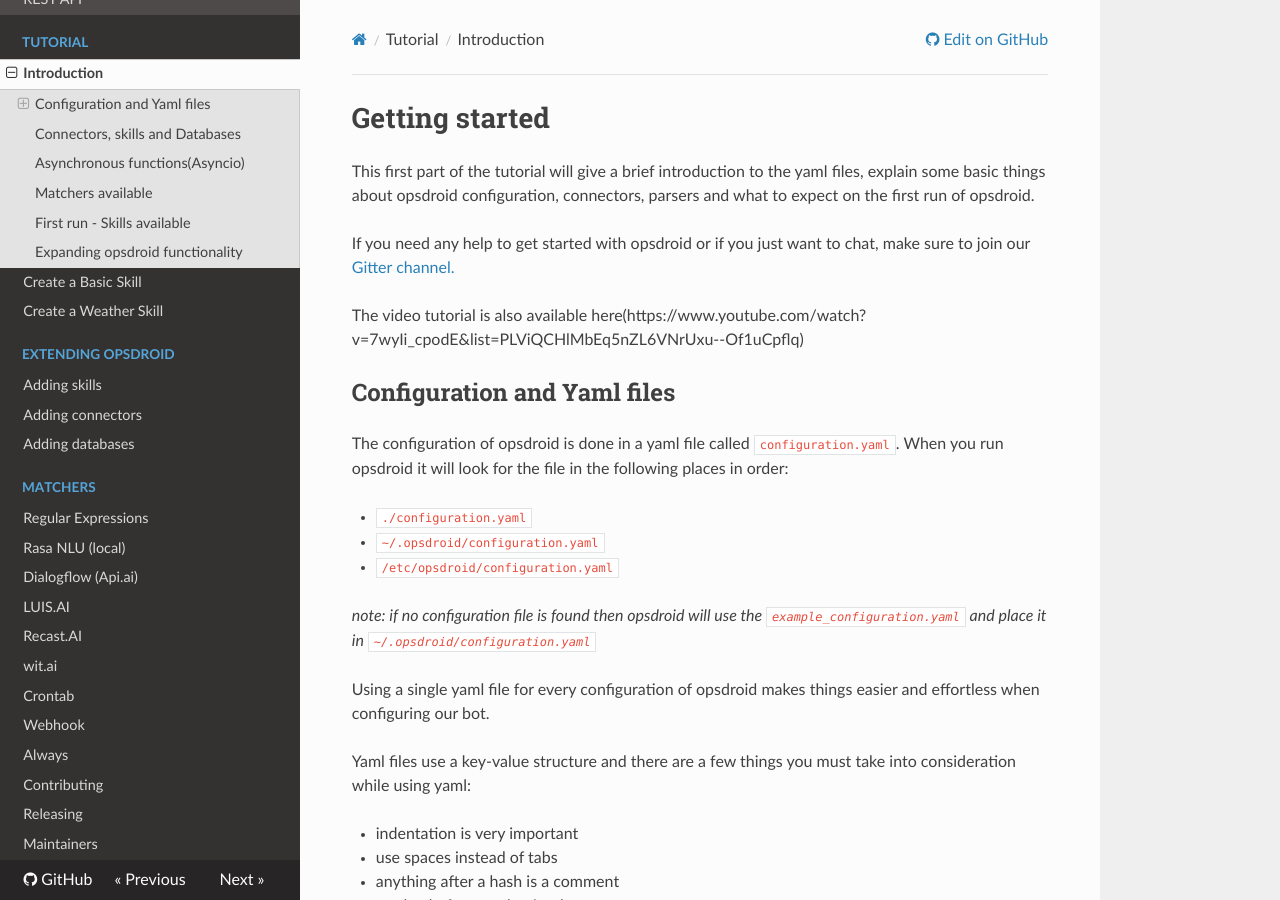
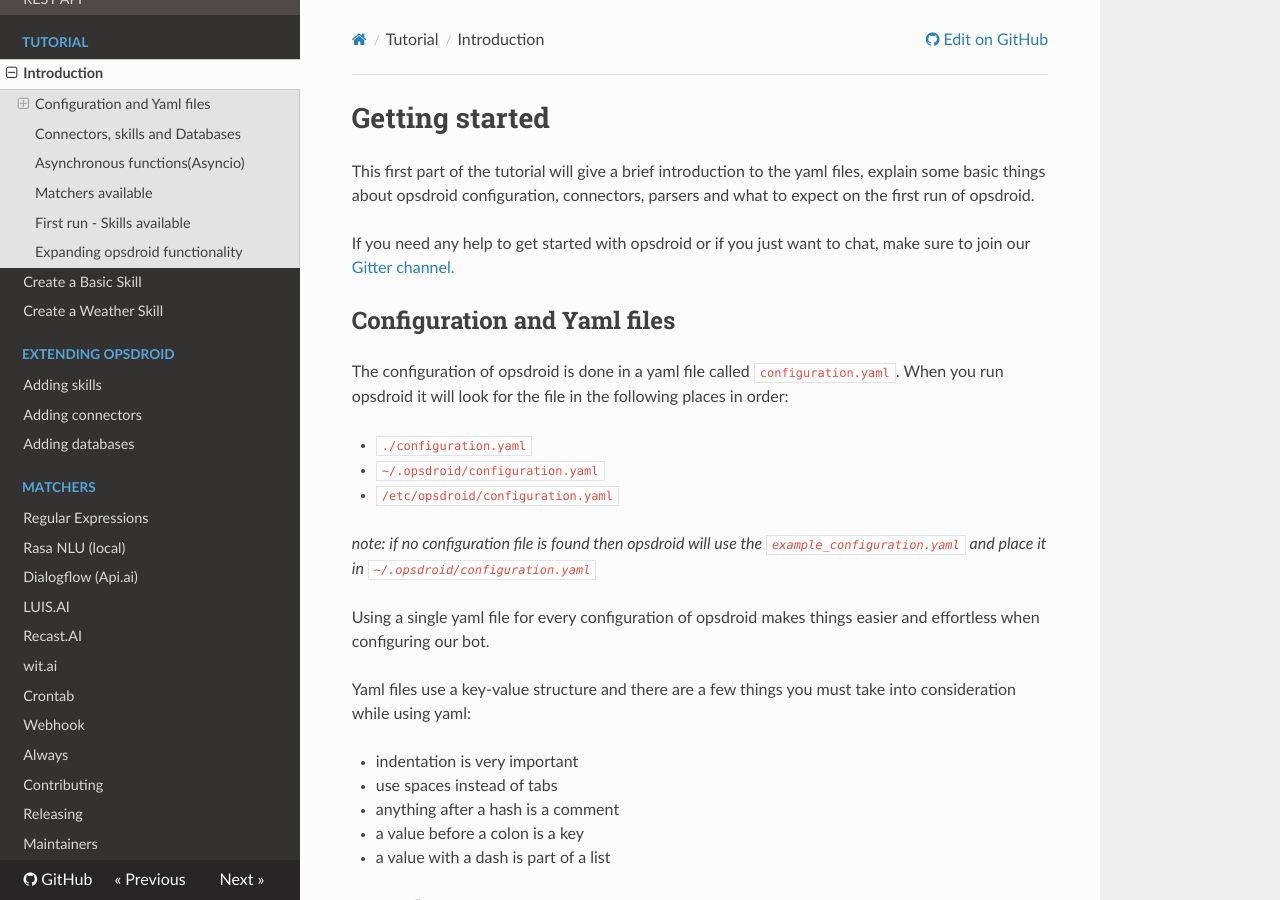
Before and after one commit to opsdroid/opsdroid, an MkDocs documentation site: the page built from docs/tutorials/introduction.md, in a window 1280 px wide and 900 px high. Built offline with MkDocs 1.6.1, drawn with Linux system fonts in a browser that asks for light colours; nearby versions of some CDN libraries; old or Windows-style settings are respelled for this version of MkDocs.

Commit message:
Update introduction.md

```diff
--- a/docs/tutorials/introduction.md
+++ b/docs/tutorials/introduction.md
@@ -4,7 +4,6 @@
 
 If you need any help to get started with opsdroid or if you just want to chat, make sure to join our [Gitter channel.](https://gitter.im/opsdroid/)
 
-The video tutorial is also available here(https://www.youtube.com/watch?v=7wyIi_cpodE&list=PLViQCHlMbEq5nZL6VNrUxu--Of1uCpflq)
 
 
 ## Configuration and Yaml files
```
